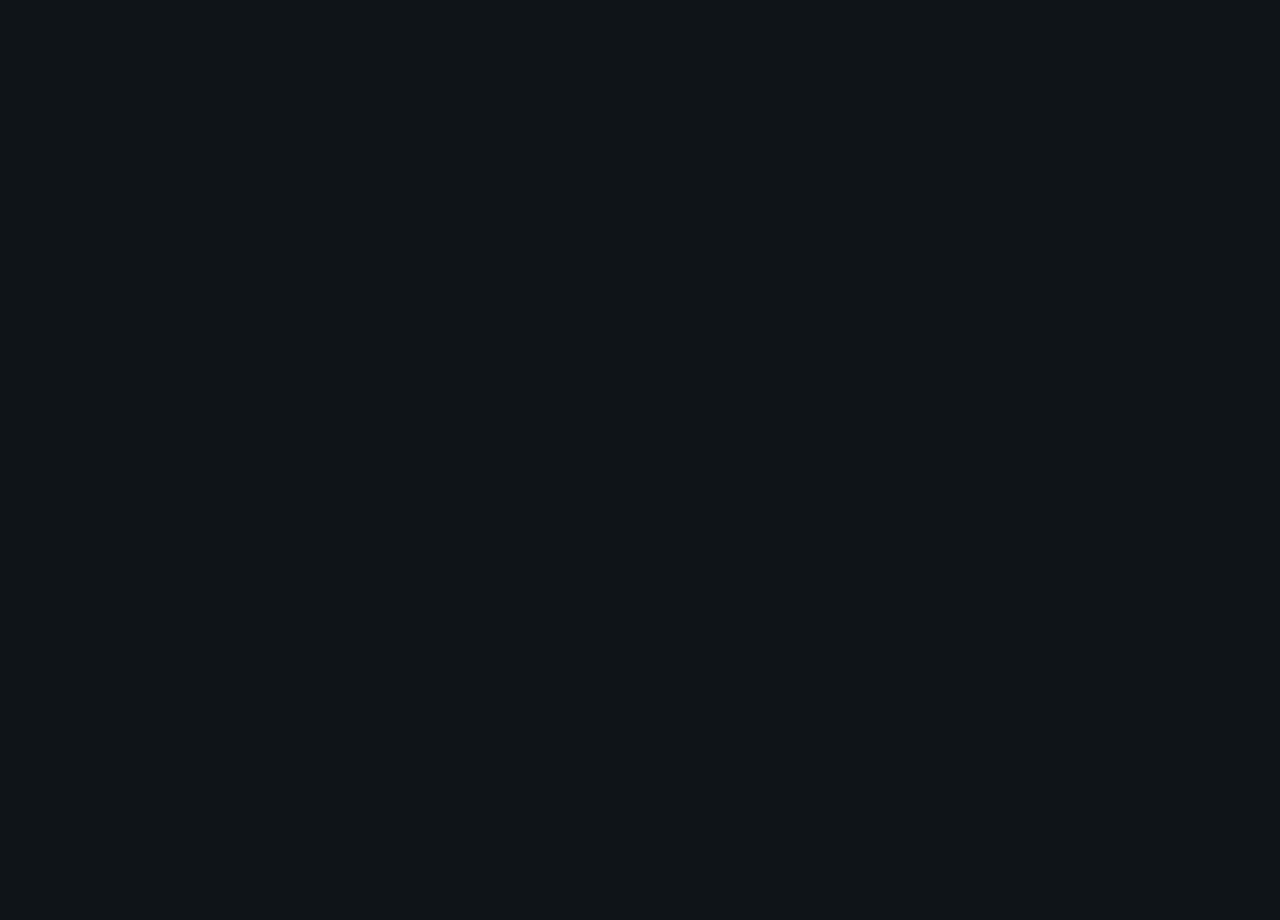
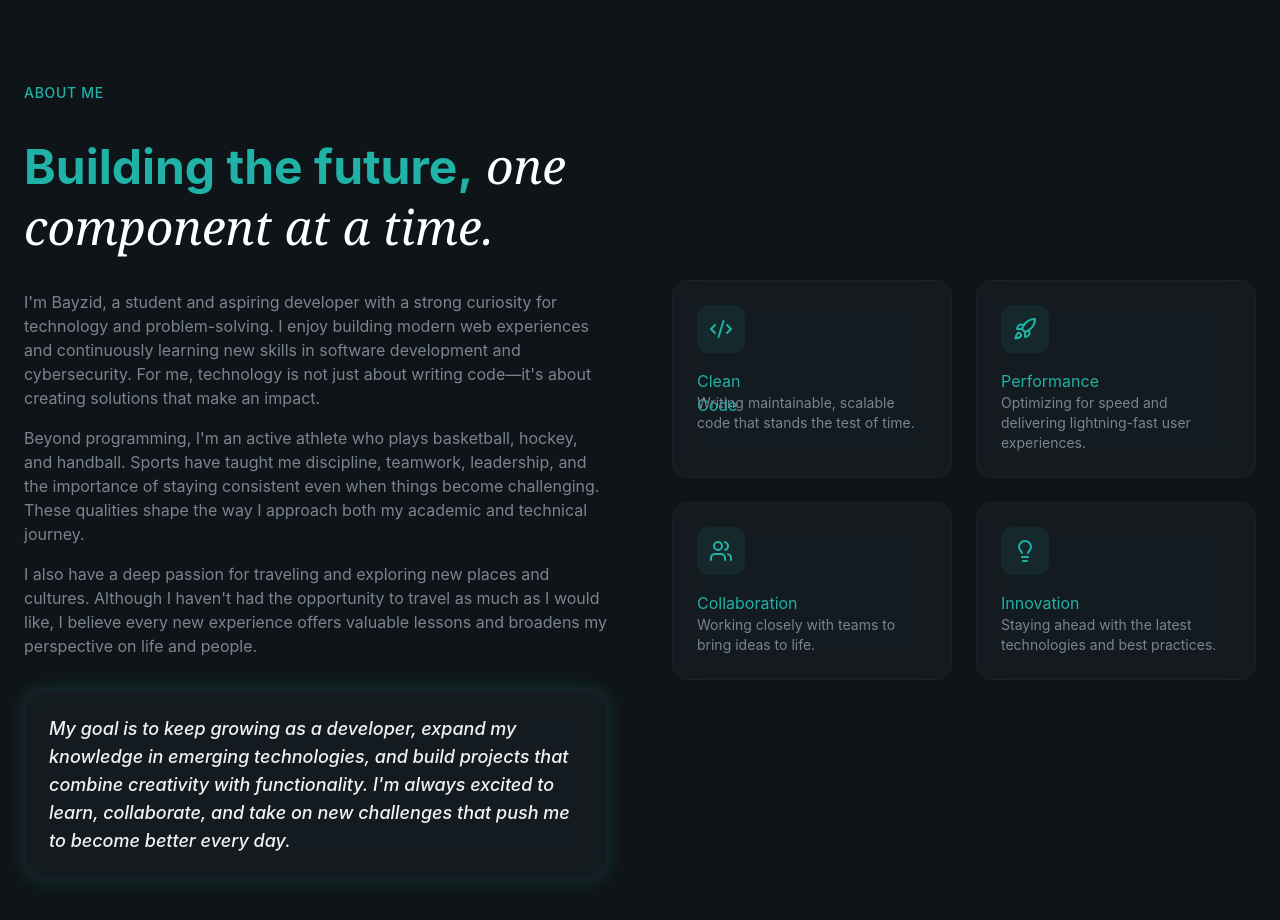
Before and after one commit to dev-bayzid/Portfolio, a Next.js app: page / in a window 1280 px wide. Shown: the part 1200-2120 px from the top of the page. Before the commit the page ends 1152 px from the top, so only its background shows below. Built offline with nearby package versions, Linux system fonts and the light colour scheme.

Commit message:
added the about right column

```diff
--- a/src/components/Navbar.jsx
+++ b/src/components/Navbar.jsx
@@ -72,13 +72,14 @@
               <a
                 href={link.href}
                 key={ind}
+                onClick={() => setMobileMenuOpen(false)}
                 className="text-lg text-muted-foreground hover:text-foreground py-2"
               >
                 {link.label}
               </a>
             ))}
 
-            <Button>Contact Me</Button>
+            <Button onClick={() => setMobileMenuOpen(false)}>Contact Me</Button>
           </div>
         </div>
       )}
--- a/src/sections/About.jsx
+++ b/src/sections/About.jsx
@@ -1,11 +1,101 @@
-import React from 'react';
+import { Code2, Lightbulb, Rocket, Users } from "lucide-react";
+
+const highlights = [
+  {
+    icon: Code2,
+    title: "Clean Code",
+    description:
+      "Writing maintainable, scalable code that stands the test of time.",
+  },
+  {
+    icon: Rocket,
+    title: "Performance",
+    description:
+      "Optimizing for speed and delivering lightning-fast user experiences.",
+  },
+  {
+    icon: Users,
+    title: "Collaboration",
+    description: "Working closely with teams to bring ideas to life.",
+  },
+  {
+    icon: Lightbulb,
+    title: "Innovation",
+    description:
+      "Staying ahead with the latest technologies and best practices.",
+  },
+];
 
 const About = () => {
-    return (
-        <div>
+  return (
+    <section id="about" className="py-32 overflow-hidden relative">
+      <div className="container mx-auto px-6 relative z-10">
+        <div className="grid lg:grid-cols-2 gap-16 items-center">
+          {/* Left column */}
+          <div className="space-y-8">
+            <div className="animate-fade-in">
+              <span className="text-secondary-foreground text-sm font-medium tracking-wider uppercase">
+                About Me
+              </span>
+            </div>
+            <h2 className="text-4xl md:text-5xl font-bold leading-tight animate-fade-in animation-delay-100 text-secondary-foreground">
+              Building the future,
+              <span className="font-serif italic font-normal text-white">
+                {" "}
+                one component at a time.
+              </span>
+            </h2>
 
+            <div className="space-y-4 text-muted-foreground animate-fade-in animation-delay-200">
+              <p>
+                I'm Bayzid, a student and aspiring developer with a strong
+                curiosity for technology and problem-solving. I enjoy building
+                modern web experiences and continuously learning new skills in
+                software development and cybersecurity. For me, technology is
+                not just about writing code—it's about creating solutions that
+                make an impact.
+              </p>
+              <p>
+                Beyond programming, I'm an active athlete who plays basketball,
+                hockey, and handball. Sports have taught me discipline,
+                teamwork, leadership, and the importance of staying consistent
+                even when things become challenging. These qualities shape the
+                way I approach both my academic and technical journey.
+              </p>
+              <p>
+                I also have a deep passion for traveling and exploring new
+                places and cultures. Although I haven't had the opportunity to
+                travel as much as I would like, I believe every new experience
+                offers valuable lessons and broadens my perspective on life and
+                people.
+              </p>
+            </div>
+
+            <div className="glass rounded-2xl p-6 glow-border animate-fade-in animation-delay-300">
+              <p className="text-lg font-medium italic text-foreground">
+                My goal is to keep growing as a developer, expand my knowledge
+                in emerging technologies, and build projects that combine
+                creativity with functionality. I'm always excited to learn,
+                collaborate, and take on new challenges that push me to become
+                better every day.
+              </p>
+            </div>
+          </div>
+
+          {/* Right Column - Highlights */}
+          <div className="grid sm:grid-cols-2 gap-6">
+            {highlights.map((item, ind) => (
+                <div key={ind} className="glass p-6 rounded-2xl animate-fade-in"  style={{ animationDelay: `${(ind + 1) * 100}ms` }}>
+                    <div className="w-12 h-12 rounded-xl bg-primary/10 flex items-center justify-center mb-4 hover:bg-primary/20"><item.icon className="w-6 h-6 text-primary"/></div>
+                    <h3 className="w-6 h-6 text-primary">{item.title}</h3>
+                    <p className="text-sm text-muted-foreground">{item.description}</p>
+                    </div>
+            ))}
+          </div>
         </div>
-    );
+      </div>
+    </section>
+  );
 };
 
 export default About;
```
